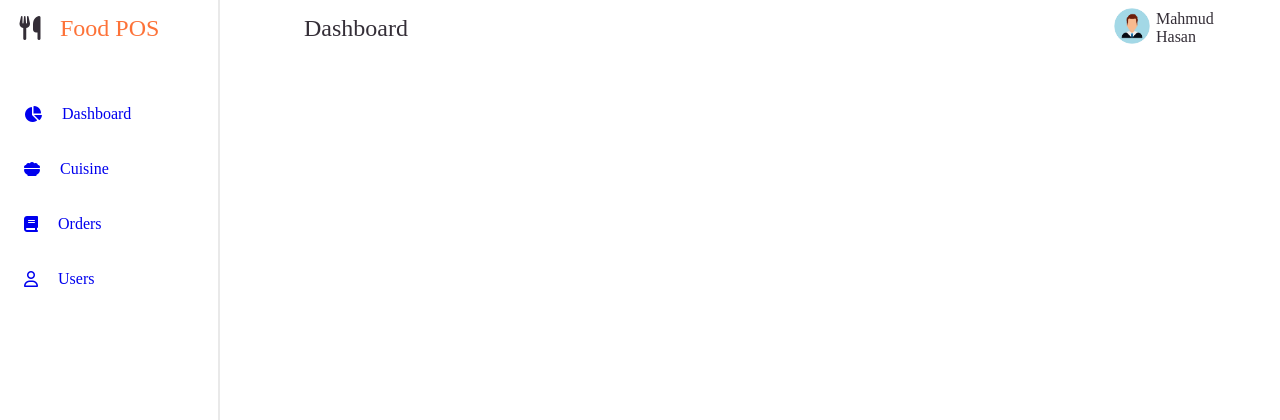
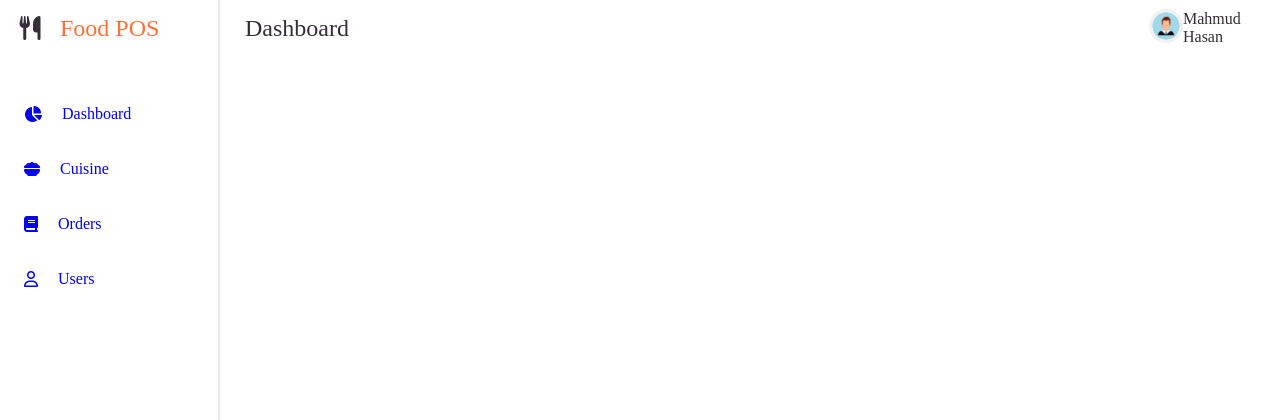
Before and after one commit to rubels11/food-pos, a PHP site: page / in a window 1280 px wide. Shown: the top 420 px of the page. Run offline with PHP 8.4, Linux system fonts and the light colour scheme.

Commit message:
Css Updated

```diff
--- a/css/style.css
+++ b/css/style.css
@@ -125,7 +125,7 @@ margin-top: 100px;
 #content {
 	position: fixed;
 	width: calc(100% - 280px);
-	left: 280px;
+	left: 245px;
 	transition: .3s ease;
 }
 #sidebar.hide ~ #content {
@@ -138,10 +138,9 @@ margin-top: 100px;
 #content nav {
 	height: 56px;
 	background: var(--light);
-	padding: 0 24px;
 	display: flex;
 	align-items: center;
-	grid-gap: 6px;
+	grid-gap: 0px;
 	font-family: var(--lato);
 	position: sticky;
 	top: 0;
@@ -199,15 +198,16 @@ margin-top: 100px;
 
 
 #content nav .profile img {
-	width: 36px;
-	height: 36px;
+	width: 34px;
+	height: 34px;
 	object-fit: cover;
 	border-radius: 50%;
+	border: solid #f1f1f1;
 }
 #content nav .profile {
 	font-weight: 100;
     text-align: center;
-	padding-left: 700px;
+	padding-left: 800px;
 
 }
 
```
